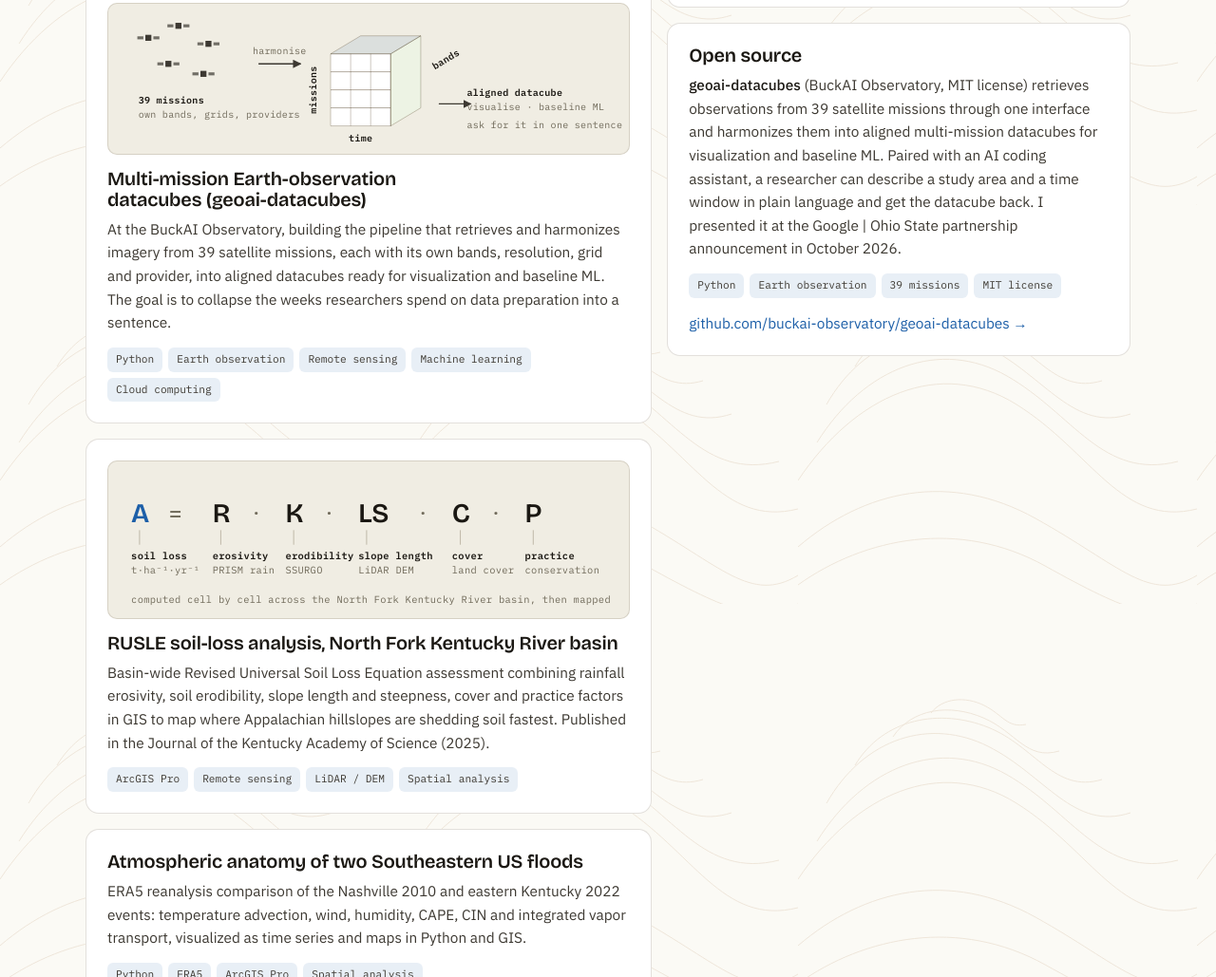
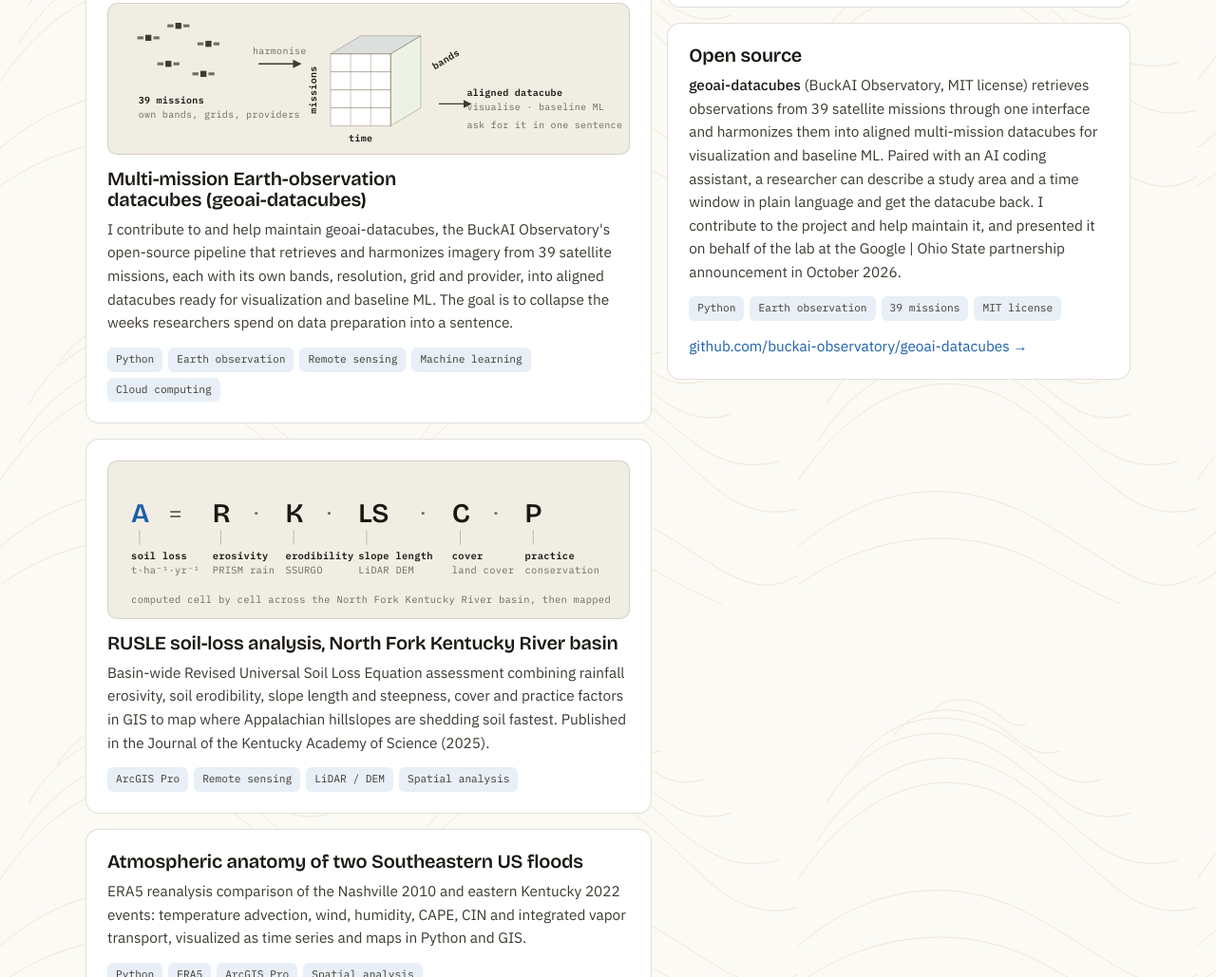
Before and after one commit to samirpahari91/personal_website, a plain HTML site: page index.html in a window 1280 px wide. Shown: the part 3564-4593 px from the top of the page at 95% size. Drawn offline with nearby package versions, Linux system fonts and the light colour scheme; animation ran at ten frames a second.

Commit message:
Describe geoai-datacubes role as contributor and maintainer

```diff
--- a/index.html
+++ b/index.html
@@ -1346,7 +1346,7 @@ svg.leaflet-image-layer.leaflet-interactive path {
         </div>
         <div class="card">
           <h3>Open source</h3>
-          <p><b class="hi">geoai-datacubes</b> (BuckAI Observatory, MIT license) retrieves observations from 39 satellite missions through one interface and harmonizes them into aligned multi-mission datacubes for visualization and baseline ML. Paired with an AI coding assistant, a researcher can describe a study area and a time window in plain language and get the datacube back. I presented it at the Google | Ohio State partnership announcement in October 2026.</p>
+          <p><b class="hi">geoai-datacubes</b> (BuckAI Observatory, MIT license) retrieves observations from 39 satellite missions through one interface and harmonizes them into aligned multi-mission datacubes for visualization and baseline ML. Paired with an AI coding assistant, a researcher can describe a study area and a time window in plain language and get the datacube back. I contribute to the project and help maintain it, and presented it on behalf of the lab at the Google | Ohio State partnership announcement in October 2026.</p>
           <div class="tags"><span class="tag">Python</span><span class="tag">Earth observation</span><span class="tag">39 missions</span><span class="tag">MIT license</span></div>
           <p style="margin-top:14px"><a href="https://github.com/buckai-observatory/geoai-datacubes" target="_blank" rel="noopener">github.com/buckai-observatory/geoai-datacubes →</a></p>
         </div>
@@ -1599,7 +1599,7 @@ const DATA = {
       body: "Patch-based convolutional networks trained on the North Fork Kentucky River basin, a confined Appalachian watershed hit by the catastrophic July 2022 floods. Inputs: LiDAR-derived DEM and geomorphic indices, Sentinel-2 land cover and NDVI, soil properties and PRISM rainfall; the geology-aware design conditions the model on bedrock and landform context rather than treating terrain as texture. Presented at AGU25 and the Kentucky GIS Conference; accepted for publication in Discover Hazards (2026).",
       tools: ["Deep learning (CNN)", "Python", "ArcGIS Pro", "LiDAR / DEM", "Sentinel-2", "PRISM", "Remote sensing", "Machine learning"], fig: "cnn" },
     { short: "Datacubes", title: "Multi-mission Earth-observation datacubes (geoai-datacubes)",
-      body: "At the BuckAI Observatory, building the pipeline that retrieves and harmonizes imagery from 39 satellite missions, each with its own bands, resolution, grid and provider, into aligned datacubes ready for visualization and baseline ML. The goal is to collapse the weeks researchers spend on data preparation into a sentence.",
+      body: "I contribute to and help maintain geoai-datacubes, the BuckAI Observatory's open-source pipeline that retrieves and harmonizes imagery from 39 satellite missions, each with its own bands, resolution, grid and provider, into aligned datacubes ready for visualization and baseline ML. The goal is to collapse the weeks researchers spend on data preparation into a sentence.",
       tools: ["Python", "Earth observation", "Remote sensing", "Machine learning", "Cloud computing"], fig: "cube" },
     { short: "RUSLE", title: "RUSLE soil-loss analysis, North Fork Kentucky River basin",
       body: "Basin-wide Revised Universal Soil Loss Equation assessment combining rainfall erosivity, soil erodibility, slope length and steepness, cover and practice factors in GIS to map where Appalachian hillslopes are shedding soil fastest. Published in the Journal of the Kentucky Academy of Science (2025).",
@@ -1702,7 +1702,7 @@ const DATA = {
   // Retrieval table for the "query the model" box. Keys are lowercase stems.
   qa: [
     { k: ["research", "work on", "study", "thesis", "flood", "deep learning", "cnn", "what does"], src: "§ Research",
-      a: "His core research is deep learning for flood susceptibility mapping: a geology-aware, patch-based CNN trained on the North Fork Kentucky River basin using LiDAR DEM derivatives, Sentinel-2 land cover and NDVI, soils and PRISM rainfall. That work is accepted in Discover Hazards (2026). Earlier work applied RUSLE to soil loss in the same basin (published 2025). At Ohio State he is building geoai-datacubes, a multi-mission Earth-observation pipeline." },
+      a: "His core research is deep learning for flood susceptibility mapping: a geology-aware, patch-based CNN trained on the North Fork Kentucky River basin using LiDAR DEM derivatives, Sentinel-2 land cover and NDVI, soils and PRISM rainfall. That work is accepted in Discover Hazards (2026). Earlier work applied RUSLE to soil loss in the same basin (published 2025). At Ohio State he contributes to and helps maintain geoai-datacubes, the BuckAI Observatory's multi-mission Earth-observation pipeline." },
     { k: ["tool", "software", "stack", "arcgis", "python", "skills", "program", "language", "esri", "envi", "earth engine", "gee"], src: "§ Feature importance",
       a: "The core geospatial stack: ArcGIS Pro, Enterprise, Online, Field Maps and Experience Builder, ENVI for image analysis, and Google Earth Engine for cloud-scale remote sensing; Python (ArcPy), SQL, Arcade and R; QGIS; Trimble R2 RTK GNSS, UAV/drone systems and 3-D scanning. On the modeling side: CNNs, supervised ML, remote sensing and LiDAR/DEM analysis." },
     { k: ["where", "now", "currently", "location", "based", "live", "ohio", "osu"], src: "§ Dataset",
@@ -1720,7 +1720,7 @@ const DATA = {
     { k: ["conference", "present", "talk", "poster", "agu", "speak"], src: "§ Validation set",
       a: "Poster at AGU25 in New Orleans (H21Y), a talk at the Kentucky GIS Conference 2025 in Florence, KY, presentations at the WKU Student Scholar Showcase and Data Science Day, and session moderator at KAMP and the Kentucky Stormwater Association conference." },
     { k: ["open source", "github", "code", "datacube", "repo", "software project"], src: "§ Open source",
-      a: "geoai-datacubes (BuckAI Observatory, MIT license) retrieves imagery from 39 satellite missions through a single interface and harmonizes it into aligned datacubes. github.com/buckai-observatory/geoai-datacubes" },
+      a: "geoai-datacubes (BuckAI Observatory, MIT license) retrieves imagery from 39 satellite missions through a single interface and harmonizes it into aligned datacubes. Samir is a contributor and helps maintain it. github.com/buckai-observatory/geoai-datacubes" },
     { k: ["next", "upcoming", "coming up", "future", "agu26", "agu 2026", "san francisco", "plans", "soon"], src: "§ Incoming", a: null },
     { k: ["collab", "hire", "available", "open to", "opportunit", "contact", "email", "reach"], src: "§ Checkpoint",
       a: "Yes. He is open to research collaborations in GeoAI and natural hazards and to geospatial roles. Email pahari.2@osu.edu, or connect on LinkedIn." },
```
